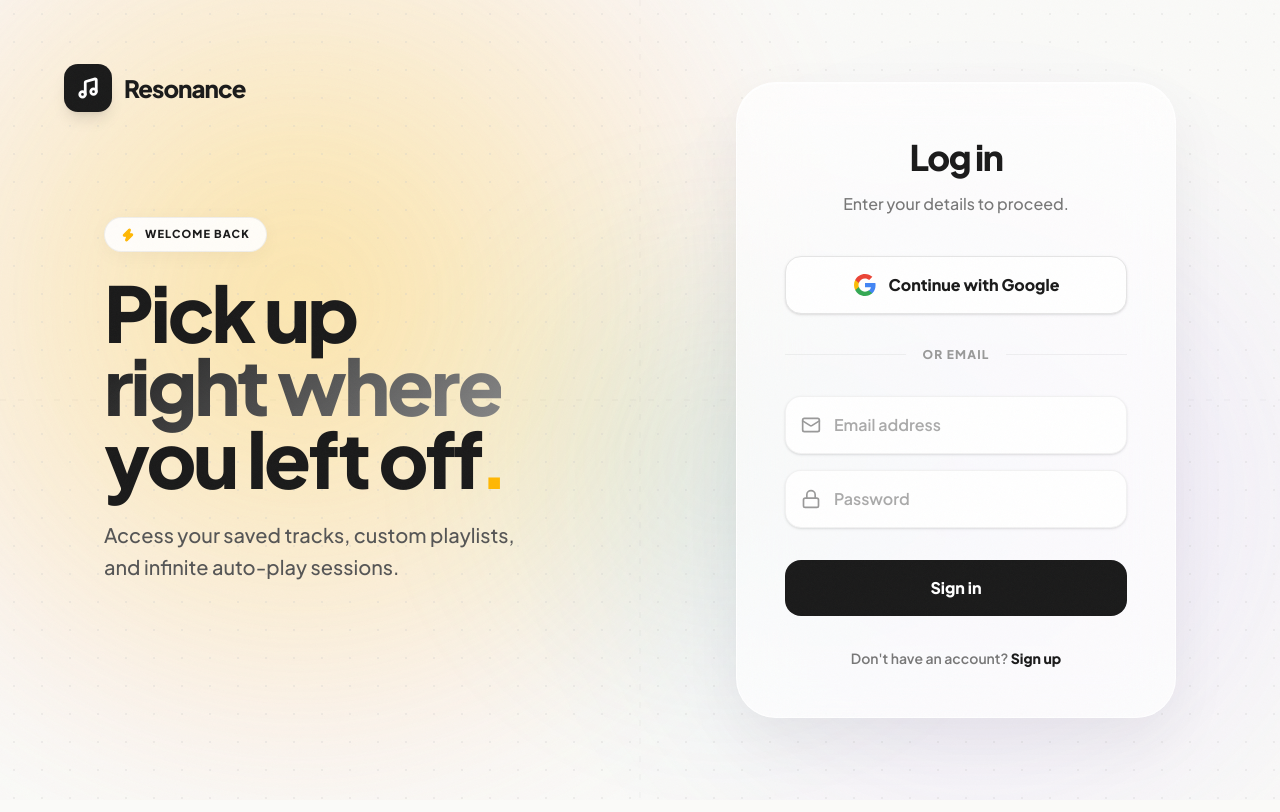
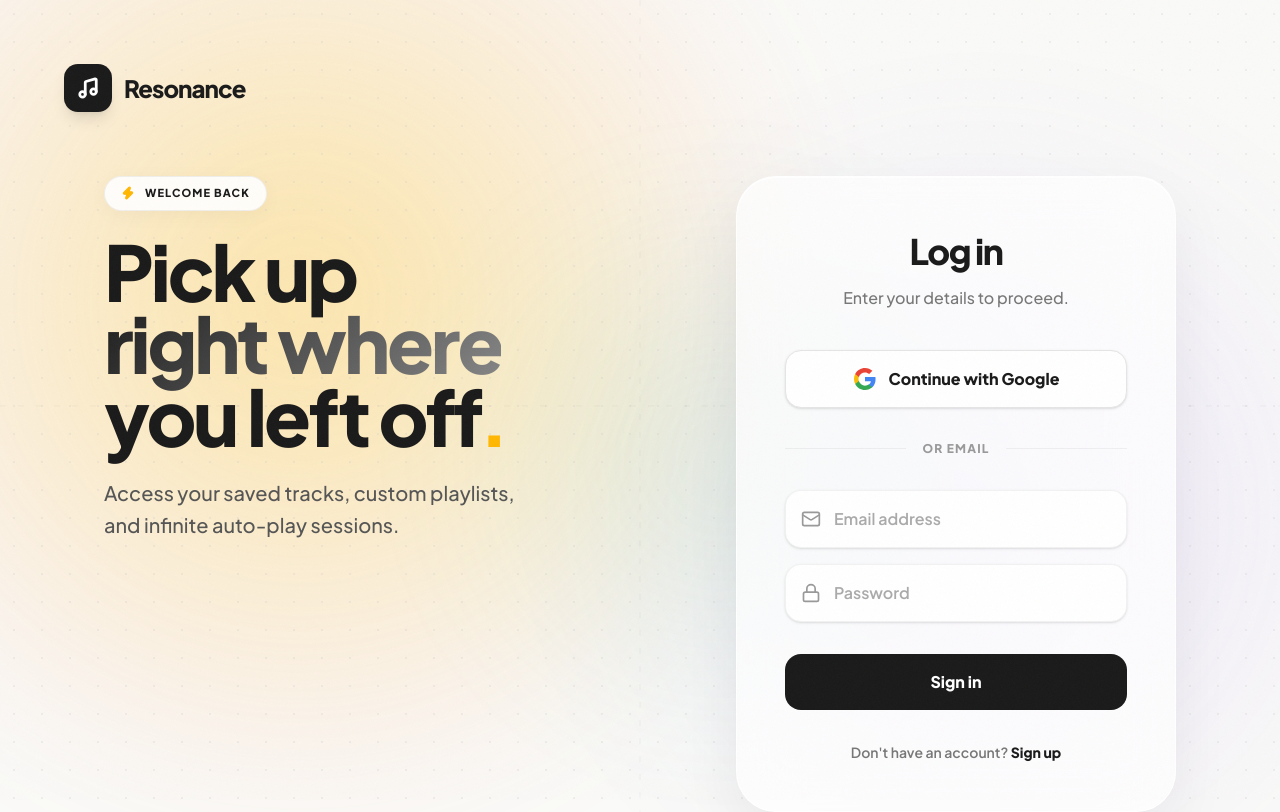
Before and after one commit to Niteshagarwal01/Resonance, a Next.js app in the folder frontend/: page /login in a window 1280 px wide. Built offline with nearby package versions, Linux system fonts and the light colour scheme; no server answers.

Commit message:
Eliminate massive vertical gap by aligning content to the top with a comfortable padding instead of vertically centering it

```diff
--- a/frontend/src/app/login/page.tsx
+++ b/frontend/src/app/login/page.tsx
@@ -55,7 +55,7 @@ export default function LoginPage() {
       </div>
 
       {/* LEFT SECTION - Branding & Cinematic Visuals */}
-      <div className="hidden lg:flex w-1/2 flex-col justify-center items-end p-12 lg:p-16 lg:pr-12 xl:pr-24 relative z-20">
+      <div className="hidden lg:flex w-1/2 flex-col justify-start items-end p-12 lg:p-16 lg:pr-12 xl:pr-24 relative z-20 pt-[15vh] lg:pt-[22vh]">
         <div className="absolute top-12 left-12 lg:top-16 lg:left-16 z-30">
           <Link href="/" className="flex items-center gap-3 w-fit group" style={{ textDecoration: "none" }}>
             <motion.div whileHover={{ rotate: 90 }} transition={{ type: "spring", stiffness: 200 }}
@@ -92,7 +92,7 @@ export default function LoginPage() {
       </div>
 
       {/* RIGHT SECTION - Auth Form */}
-      <div className="w-full lg:w-1/2 flex items-center justify-center lg:justify-start lg:pl-12 xl:pl-24 relative z-20">
+      <div className="w-full lg:w-1/2 flex items-center lg:items-start justify-center lg:justify-start lg:pl-12 xl:pl-24 relative z-20 lg:pt-[22vh]">
 
 
         <Link href="/" className="lg:hidden absolute top-8 left-8 z-20 text-[#1A1A1A] opacity-60 hover:opacity-100 transition-opacity flex items-center gap-2" style={{ fontWeight: 700, textDecoration: "none" }}>
--- a/frontend/src/app/signup/page.tsx
+++ b/frontend/src/app/signup/page.tsx
@@ -62,7 +62,7 @@ export default function SignupPage() {
       </div>
 
       {/* LEFT SECTION - Branding & Cinematic Visuals */}
-      <div className="hidden lg:flex w-1/2 flex-col justify-center items-end p-12 lg:p-16 lg:pr-12 xl:pr-24 relative z-20">
+      <div className="hidden lg:flex w-1/2 flex-col justify-start items-end p-12 lg:p-16 lg:pr-12 xl:pr-24 relative z-20 pt-[15vh] lg:pt-[22vh]">
         <div className="absolute top-12 left-12 lg:top-16 lg:left-16 z-30">
           <Link href="/" className="flex items-center gap-3 w-fit group" style={{ textDecoration: "none" }}>
             <motion.div whileHover={{ rotate: 90 }} transition={{ type: "spring", stiffness: 200 }}
@@ -99,7 +99,7 @@ export default function SignupPage() {
       </div>
 
       {/* RIGHT SECTION - Auth Form */}
-      <div className="w-full lg:w-1/2 flex items-center justify-center lg:justify-start lg:pl-12 xl:pl-24 relative z-20">
+      <div className="w-full lg:w-1/2 flex items-center lg:items-start justify-center lg:justify-start lg:pl-12 xl:pl-24 relative z-20 lg:pt-[22vh]">
 
 
         <Link href="/" className="lg:hidden absolute top-8 left-8 z-20 text-[#1A1A1A] opacity-60 hover:opacity-100 transition-opacity flex items-center gap-2" style={{ fontWeight: 700, textDecoration: "none" }}>
```
